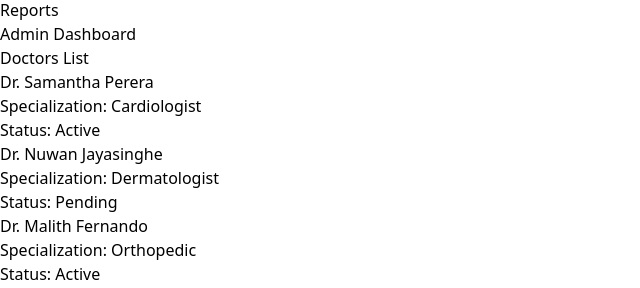
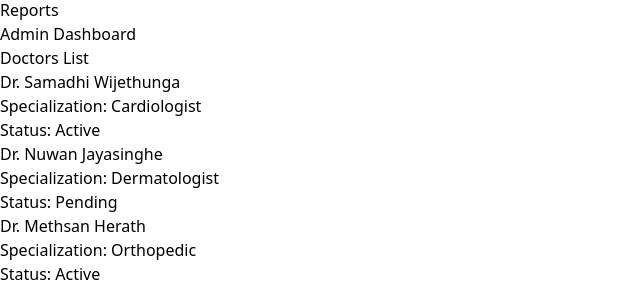
Before and after one commit to chamika04/Doctor-Availability-Component, a React (Vite) app in the folder LAtes/: page /doctormangeadmin in a window 1280 px wide. Shown: the part 648-936 px from the top of the page, without its empty margins (0-640 px from the left). Built offline with nearby package versions, Linux system fonts and the light colour scheme.

Commit message:
Update DoctorManageAdmin.jsx

```diff
--- a/LAtes/src/pages/DoctorManageAdmin.jsx
+++ b/LAtes/src/pages/DoctorManageAdmin.jsx
@@ -5,9 +5,9 @@ const DoctorManageAdmin = () => {
 
   // Dummy data
   const doctorData = [
-    { id: 1, name: "Dr. Samantha Perera", specialization: "Cardiologist", status: "Active" },
+    { id: 1, name: "Dr. Samadhi Wijethunga", specialization: "Cardiologist", status: "Active" },
     { id: 2, name: "Dr. Nuwan Jayasinghe", specialization: "Dermatologist", status: "Pending" },
-    { id: 3, name: "Dr. Malith Fernando", specialization: "Orthopedic", status: "Active" },
+    { id: 3, name: "Dr. Methsan Herath", specialization: "Orthopedic", status: "Active" },
   ];
 
   const appointmentData = [
```
